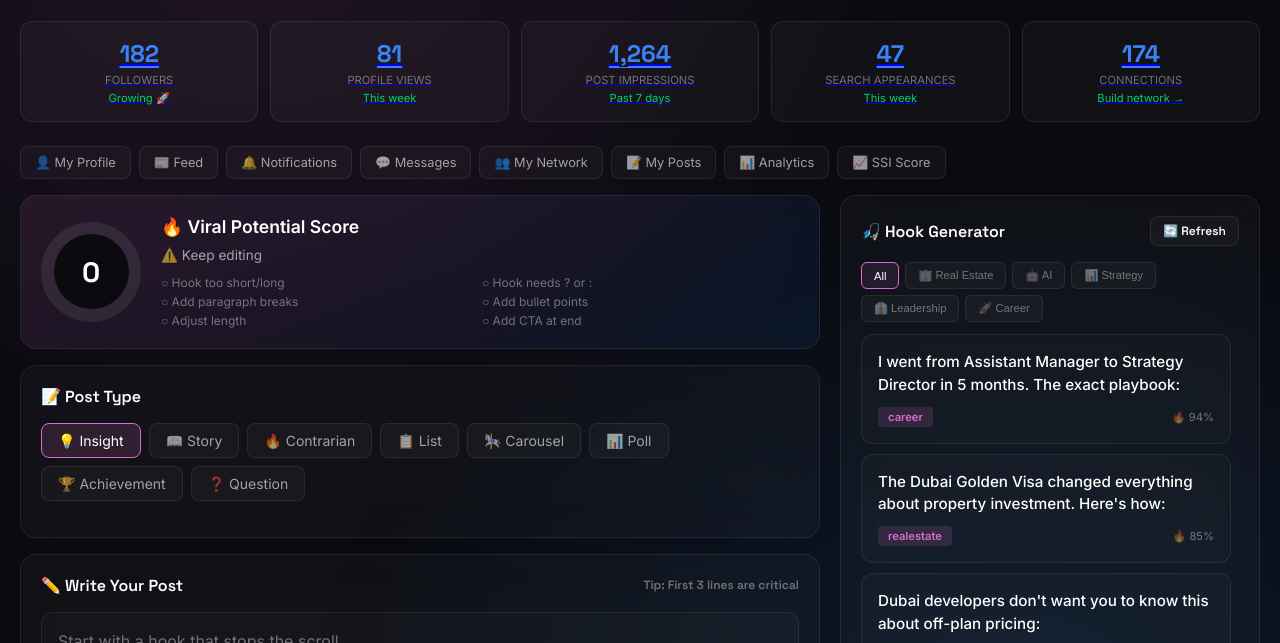
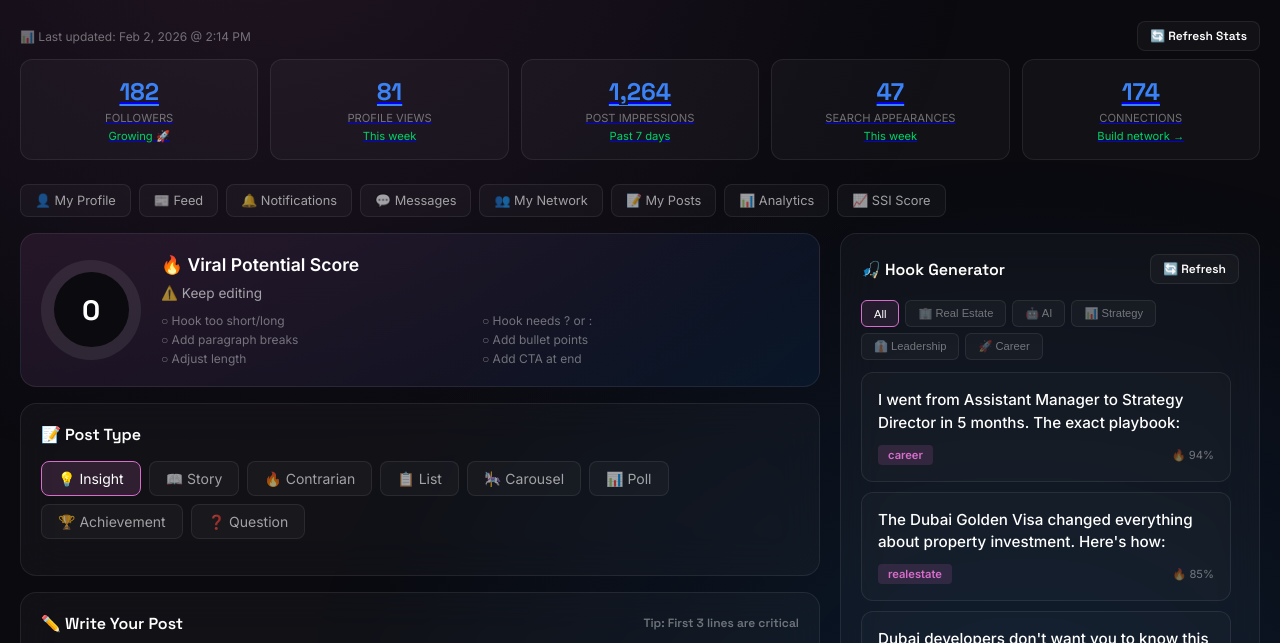
Before and after one commit to jasonglendcosta/linkedin-engine, a plain HTML site: page index.html in a window 1280 px wide. Shown: the part 80-723 px from the top of the page. Drawn offline with Linux system fonts and the light colour scheme.

Commit message:
Add on-demand refresh button for stats
- Shows last updated timestamp
- Refresh button copies command to clipboard
- Toast notification guides user to message Bumble

```diff
--- a/index.html
+++ b/index.html
@@ -735,6 +735,14 @@
         </header>
 
         <!-- LinkedIn Analytics - Jason's Real Data -->
+        <div style="display: flex; justify-content: space-between; align-items: center; margin-bottom: 8px;">
+            <div style="font-size: 0.75rem; color: var(--text-muted);">
+                📊 Last updated: <span id="lastUpdated">Feb 2, 2026 @ 2:14 PM</span>
+            </div>
+            <button onclick="refreshStats()" class="btn btn-ghost" style="padding: 6px 12px; font-size: 0.75rem;">
+                🔄 Refresh Stats
+            </button>
+        </div>
         <div class="analytics-bar">
             <a href="https://www.linkedin.com/feed/followers/" target="_blank" class="analytics-item">
                 <div class="analytics-value">182</div>
@@ -1601,6 +1609,16 @@ Best insights get featured in my next post 👇`
             setTimeout(() => toast.classList.remove('show'), 3000);
         }
 
+        function refreshStats() {
+            const message = "refresh linkedin stats";
+            navigator.clipboard.writeText(message).then(() => {
+                showToast("📋 Copied! Paste 'refresh linkedin stats' to Bumble 🐝");
+            }).catch(() => {
+                // Fallback for older browsers
+                prompt("Send this to Bumble:", message);
+            });
+        }
+
         // Initialize
         init();
     </script>
```
